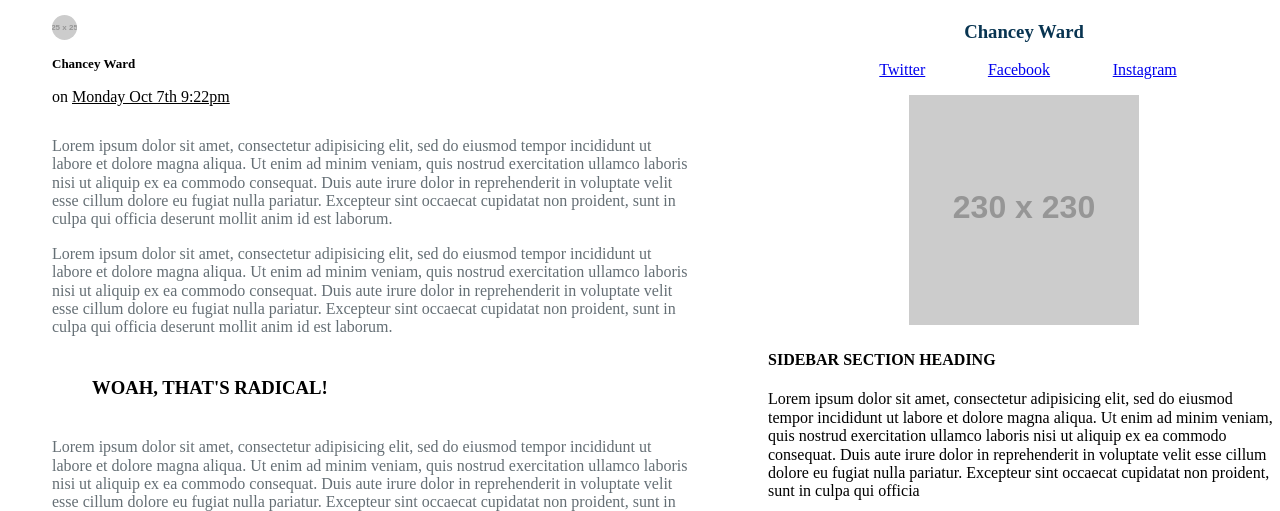
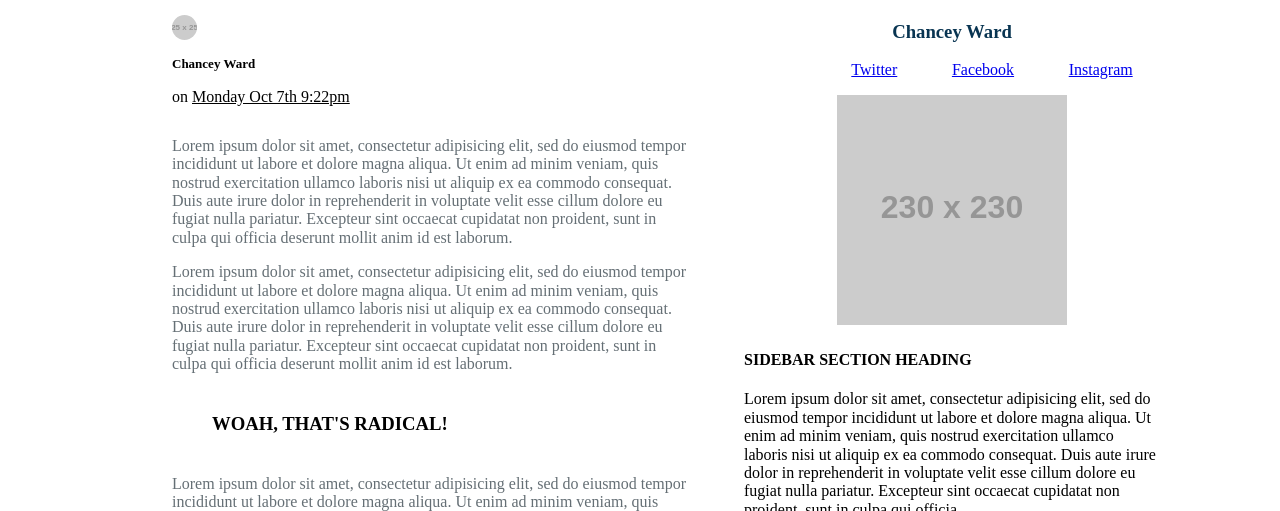
Before and after one commit to chanceyw/05-surf-and-paddle, a plain HTML site: page index.html in a window 1280 px wide. Shown: the part 517-1028 px from the top of the page. Drawn offline with nearby package versions, Linux system fonts and the light colour scheme; placeholder pictures from the web are drawn by us.

Commit message:
main content width is centered

```diff
--- a/app.css
+++ b/app.css
@@ -85,6 +85,14 @@
 .btns-left button span:hover {
   background-color: rgb(42, 43, 231);
 }
+
+.container {
+  overflow: auto;
+  width: 100%;
+  max-width: 1040px;
+  margin: auto;
+}
+
 .right-section {
   margin-top: 70px;
   text-align: center;
```
